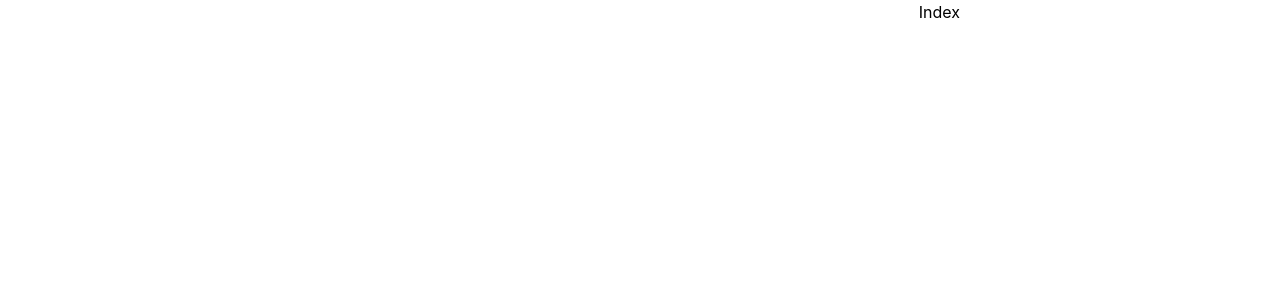
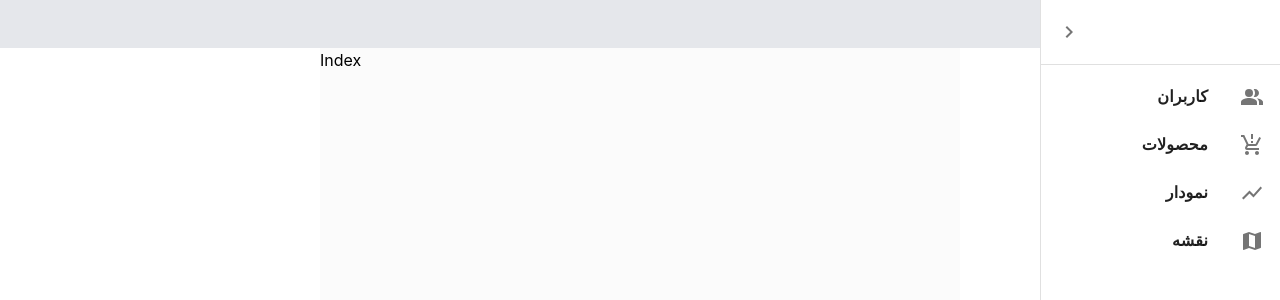
Before and after one commit to jafarmh/testForReact, a React (Create React App) app in the folder test-app/: page / in a window 1280 px wide. Shown: the top 300 px of the page. Built offline with nearby package versions, Linux system fonts and the light colour scheme.

Commit message:
first page,mui drawer,header,sidebar

```diff
--- /dev/null
+++ b/test-app/src/asset/color.css
@@ -0,0 +1,3 @@
+:root{
+    --bgColor:#fbfbfb;
+}
--- /dev/null
+++ b/test-app/src/config/conf.ts
@@ -0,0 +1 @@
+export const drawerWidth = 240;
--- a/test-app/src/index.tsx
+++ b/test-app/src/index.tsx
@@ -1,4 +1,5 @@
 import './index.css';
+import './asset/color.css'
 
 import App from './App';
 import { Provider } from 'react-redux';
--- /dev/null
+++ b/test-app/src/interface/ElementProps.ts
@@ -0,0 +1,8 @@
+export interface SideMenuProps {
+    openSide: boolean,
+    setOpenClose: Function
+}
+
+export interface HeaderProps extends SideMenuProps {
+
+}
--- /dev/null
+++ b/test-app/src/layout/Header.tsx
@@ -0,0 +1,14 @@
+import DehazeIcon from '@mui/icons-material/Dehaze';
+import { HeaderProps } from '../interface/ElementProps';
+
+const Header = ({ openSide, setOpenClose }: HeaderProps) => {
+  return (
+    <>
+      <div className='bg-gray-200 p-2 w-full text-right cursor-pointer text-2xl' onClick={() => setOpenClose(!openSide)}>
+        <DehazeIcon />
+      </div>
+    </>
+  )
+}
+
+export default Header
--- a/test-app/src/layout/Layout.tsx
+++ b/test-app/src/layout/Layout.tsx
@@ -1,9 +1,17 @@
+import Header from './Header'
 import { Outlet } from 'react-router-dom'
+import SideBar from './Sidebar'
+import { useState } from 'react'
 
 export const Layout = () => {
+
+  const [openSide, setOpenSide] = useState(window.innerWidth > 650 ? true : false)
+
   return (
-    <div dir='rtl'
-    className='
+    <>
+      <Header openSide={openSide} setOpenClose={setOpenSide}/>
+      <div
+        className='
 
     bg-[var(--bgColor)]
     max-sm:w-full
@@ -17,8 +25,10 @@ export const Layout = () => {
     overflow-y-auto
     text-[var(--white)]'>
 
-    <Outlet />
+        <Outlet />
 
-    </div>
+      </div>
+      <SideBar openSide={openSide} setOpenClose={setOpenSide} />
+    </>
   )
 }
--- /dev/null
+++ b/test-app/src/layout/Sidebar.tsx
@@ -0,0 +1,102 @@
+import { Divider, Drawer, List, ListItem, ListItemButton, ListItemIcon, ListItemText } from '@mui/material'
+import { styled, useTheme } from '@mui/material/styles';
+
+import ChevronLeftIcon from '@mui/icons-material/ChevronLeft';
+import ChevronRightIcon from '@mui/icons-material/ChevronRight';
+import IconButton from '@mui/material/IconButton';
+import { Link } from 'react-router-dom';
+import MapIcon from '@mui/icons-material/Map';
+import PeopleAltIcon from '@mui/icons-material/PeopleAlt';
+import ProductionQuantityLimitsIcon from '@mui/icons-material/ProductionQuantityLimits';
+import ShowChartIcon from '@mui/icons-material/ShowChart';
+import { SideMenuProps } from '../interface/ElementProps';
+import { drawerWidth } from '../config/conf';
+
+const DrawerHeader = styled('div')(({ theme }) => ({
+    display: 'flex',
+    alignItems: 'center',
+    padding: theme.spacing(0, 1),
+    // necessary for content to be below app bar
+    ...theme.mixins.toolbar,
+    justifyContent: 'flex-start',
+}));
+
+const SideBar = ({ openSide, setOpenClose }: SideMenuProps) => {
+    const theme = useTheme();
+
+    return (
+        <>
+            <Drawer
+                sx={{
+                    width: drawerWidth,
+                    flexShrink: 0,
+                    '& .MuiDrawer-paper': {
+                        width: drawerWidth,
+                    },
+                }}
+                variant="persistent"
+                anchor="right"
+                open={openSide}
+            >
+                <DrawerHeader>
+                    <IconButton onClick={() => setOpenClose(false)}>
+                        {theme.direction === 'rtl' ? <ChevronLeftIcon /> : <ChevronRightIcon />}
+                    </IconButton>
+                </DrawerHeader>
+                <Divider />
+                <List>
+                    <ListItem key={'menu1'} disablePadding>
+                        <ListItemButton dir='rtl'>
+                            <ListItemIcon>
+                                <PeopleAltIcon />
+                            </ListItemIcon>
+                            <ListItemText className='text-right w-full'>
+                                <Link to="/user"> <b > کاربران</b> </Link>
+
+                            </ListItemText>
+                        </ListItemButton>
+
+
+                    </ListItem>
+                    <ListItem key={'menu2'} disablePadding>
+                        <ListItemButton dir='rtl'>
+                            <ListItemIcon>
+                                <ProductionQuantityLimitsIcon />
+                            </ListItemIcon>
+                            <ListItemText className='text-right w-full'>
+                                <Link to="/product"> <b >محصولات </b> </Link>
+
+                            </ListItemText>
+                        </ListItemButton>
+                    </ListItem>
+
+                    <ListItem key={'menu2'} disablePadding>
+                        <ListItemButton dir='rtl'>
+                            <ListItemIcon>
+                                <ShowChartIcon />
+                            </ListItemIcon>
+                            <ListItemText className='text-right w-full'>
+                                <Link to="/chart"> <b > نمودار</b> </Link>
+                            </ListItemText>
+                        </ListItemButton>
+                    </ListItem>
+
+                    <ListItem key={'menu2'} disablePadding>
+                        <ListItemButton dir='rtl'>
+                            <ListItemIcon>
+                                <MapIcon />
+                            </ListItemIcon>
+                            <ListItemText className='text-right w-full'>
+                                <Link to="/map"> <b > نقشه</b> </Link>
+                            </ListItemText>
+                        </ListItemButton>
+                    </ListItem>
+                </List>
+
+            </Drawer>
+
+        </>
+    )
+}
+
+export default SideBar
```
